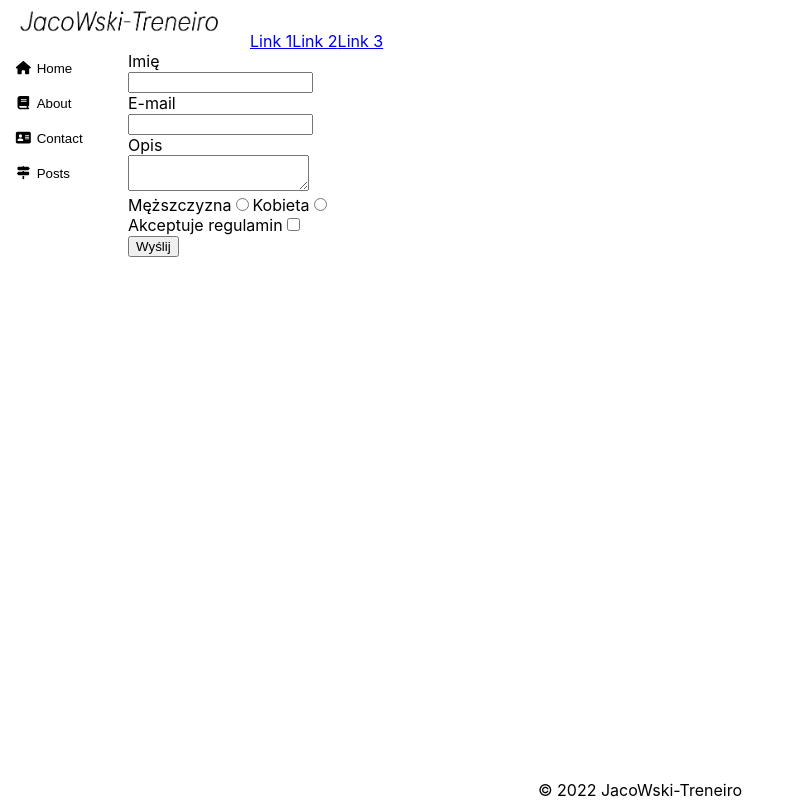
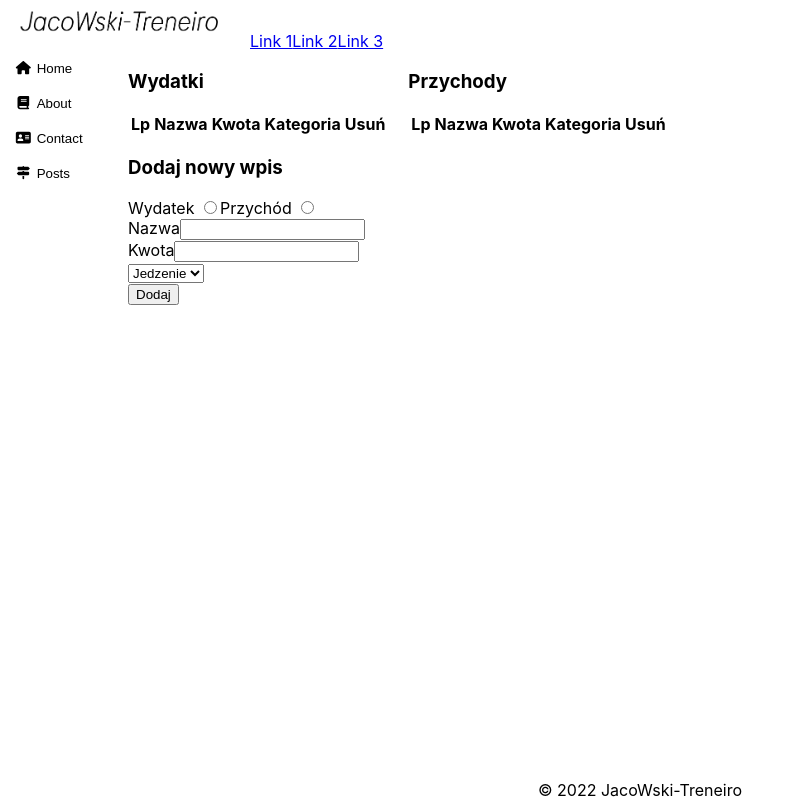
Before and after one commit to JacoWski/poligon, a React (Create React App) app: page / in a window 1280 px wide. Shown: the whole page, without its empty margins (0-790 px from the left). Built offline with nearby package versions, Linux system fonts and the light colour scheme; the HTML template or start-up script is replaced by a standard one.

Commit message:
Expenses App no.1.

```diff
--- /dev/null
+++ b/src/DataFactory/expenses.js
@@ -0,0 +1,10 @@
+const expensesData = [
+    { id: 1, expense: "wydatek", name: "Test 1", amount: 100, category: "jedzenie" },
+    { id: 1, expense: "wydatek", name: "Test 2", amount: 100, category: "jedzenie" },
+    { id: 1, expense: "wydatek", name: "Test 3", amount: 100, category: "jedzenie" },
+    { id: 1, expense: "wydatek", name: "Test 4", amount: 100, category: "jedzenie" },
+    { id: 1, expense: "wydatek", name: "Test 5", amount: 100, category: "jedzenie" },
+    { id: 1, expense: "wydatek", name: "Test 6", amount: 100, category: "jedzenie" },
+];
+
+export default expensesData;
--- /dev/null
+++ b/src/components/ExpensesForm/index.js
@@ -0,0 +1 @@
+export { default } from 'components/ExpensesForm/ExpensesForm';
--- /dev/null
+++ b/src/components/Table/Table.js
@@ -0,0 +1,33 @@
+import React from "react";
+import { faTrashCan } from '@fortawesome/free-solid-svg-icons';
+
+import { Button } from "components/Form";
+
+const Table = ({props}) => {
+    return(
+        <table>
+            <thead>
+                <tr>
+                    <th>Lp</th>
+                    <th>Nazwa</th>
+                    <th>Kwota</th>
+                    <th>Kategoria</th>
+                    <th>Usuń</th>
+                </tr>
+            </thead>
+            <tbody>
+                {props.map((p, i) => (
+                    <tr key={`${p.name}-${p.id}`}>
+                        <td>{i + 1}</td>
+                        <td>{p.name}</td>
+                        <td>{p.amount}</td>
+                        <td>{p.category}</td>
+                        <td><Button icon={faTrashCan}/></td>
+                    </tr>
+                ))}
+            </tbody>
+        </table>
+    );
+};
+
+export default Table;
--- /dev/null
+++ b/src/components/Table/index.js
@@ -0,0 +1 @@
+export { default } from 'components/Table/Table';
--- a/src/pages/Articles.js
+++ b/src/pages/Articles.js
@@ -5,7 +5,8 @@ import React from "react";
 // import Restaurant from "pages/Restaurant";
 // import User from "pages/User";
 // import UsersWithFormik from "pages/UsersWithFormik";
-import UserReactFormHook from "pages/UserReactFormHook";
+// import UserReactFormHook from "pages/UserReactFormHook";
+import ExpensesApp from "pages/ExpensesApp";
 
 const Article = () => {
     return(
@@ -13,7 +14,8 @@ const Article = () => {
             {/* <Restaurant/>
             <User/>
             <UsersWithFormik/> */}
-            <UserReactFormHook/>
+            {/* <UserReactFormHook/> */}
+            <ExpensesApp/>
             {/* {data.map((e) => (
                 <Employees name={e.name}
                             familyName={e.familyName}
--- /dev/null
+++ b/src/pages/ExpensesApp.css
@@ -0,0 +1,9 @@
+.tables {
+    display: inline-block;
+    margin-right: 20px;
+}
+
+.user-form p {
+    color: red;
+    margin: 0;
+}
--- /dev/null
+++ b/src/pages/ExpensesApp.js
@@ -0,0 +1,125 @@
+import React, { useState } from 'react';
+import { useForm } from "react-hook-form";
+import { faTrashCan } from '@fortawesome/free-solid-svg-icons';
+
+import { Button } from "components/Form";
+// import Table from 'components/Table';
+// import expensesData from 'DataFactory/expenses';
+import 'pages/ExpensesApp.css';
+
+const ExpensesApp = () => {
+    const [income, setIncome] = useState([]);
+    const [outcome, setOutcome] = useState([]);
+    const { register, handleSubmit, formState: { errors } } = useForm();
+    const onSubmit = (data) => {
+        if (data.expense === 'Wydatek') {
+            outcome.push(data);
+            setOutcome(outcome);
+        }
+        if (data.expense === 'Przychód') {
+            income.push(data);
+            setIncome(income);
+        }
+        console.log(data);
+    };
+    const ERROR_MSG = 'To pole jest wymagane.';
+    const deleteRecord = (type, index) => {
+        if (type === "Wydatek") {
+            outcome.splice(index);
+            setOutcome(outcome);
+        }
+        if (type === "Przychód") {
+            income.splice(index);
+            setIncome(income);
+        }
+        console.log(income);
+        console.log(outcome);
+    };
+
+    return(
+        <div>
+            <div className='tables'>
+                <h3>Wydatki</h3>
+                <table>
+                    <thead>
+                        <tr>
+                            <th>Lp</th>
+                            <th>Nazwa</th>
+                            <th>Kwota</th>
+                            <th>Kategoria</th>
+                            <th>Usuń</th>
+                        </tr>
+                    </thead>
+                    <tbody>
+                        {outcome.map((p, i) => (
+                            <tr key={`expense-${i}`}>
+                                <td>{i + 1}</td>
+                                <td>{p.name}</td>
+                                <td>{p.amount}</td>
+                                <td>{p.category}</td>
+                                <td><Button icon={faTrashCan} handler={() => deleteRecord(p.expense, i)}/></td>
+                            </tr>
+                        ))}
+                    </tbody>
+                </table>
+            </div>
+
+            <div className='tables'>
+                <h3>Przychody</h3>
+                <table>
+                    <thead>
+                        <tr>
+                            <th>Lp</th>
+                            <th>Nazwa</th>
+                            <th>Kwota</th>
+                            <th>Kategoria</th>
+                            <th>Usuń</th>
+                        </tr>
+                    </thead>
+                    <tbody>
+                        {income.map((p, i) => (
+                            <tr key={`income-${i}`}>
+                                <td>{i + 1}</td>
+                                <td>{p.name}</td>
+                                <td>{p.amount}</td>
+                                <td>{p.category}</td>
+                                <td><Button icon={faTrashCan} handler={() => deleteRecord(p.expense, i)}/></td>
+                            </tr>
+                        ))}
+                    </tbody>
+                </table>
+            </div>
+
+            <h3>Dodaj nowy wpis</h3>
+            <form onSubmit={handleSubmit(onSubmit)} className="user-form">
+                <div>
+                    <label htmlFor="expense">Wydatek </label>
+                    <input type={'radio'} value="Wydatek" name='expense' {...register("expense", { required: true })}/>
+                    <label htmlFor="expense">Przychód </label>
+                    <input type={'radio'} value="Przychód" name='expense' {...register("expense", { required: true })}/>
+                </div>
+                {errors.expense && <p>{ERROR_MSG}</p>}
+                <div>
+                    <label htmlFor="name">Nazwa</label>
+                    <input type={'text'} name="name" {...register("name", { required: true })}/>
+                </div>
+                {errors.name && <p>{ERROR_MSG}</p>}
+                <div>
+                    <label htmlFor="amount">Kwota</label>
+                    <input type={'number'} name="amount" {...register("amount", { required: true })}/>
+                </div>
+                {errors.amount && <p>{ERROR_MSG}</p>}
+                <div>
+                    <select name="category" {...register("category")}>
+                        <option>Jedzenie</option>
+                        <option>Paliwo</option>
+                        <option>Inne</option>
+                    </select>
+                </div>
+                <button type="submit">Dodaj</button>
+            </form>
+        </div>
+    );
+};
+
+export default ExpensesApp;
```
Also changed, not shown: src/components/ExpensesForm/ExpensesForm.js (added, +44 -0 lines).
